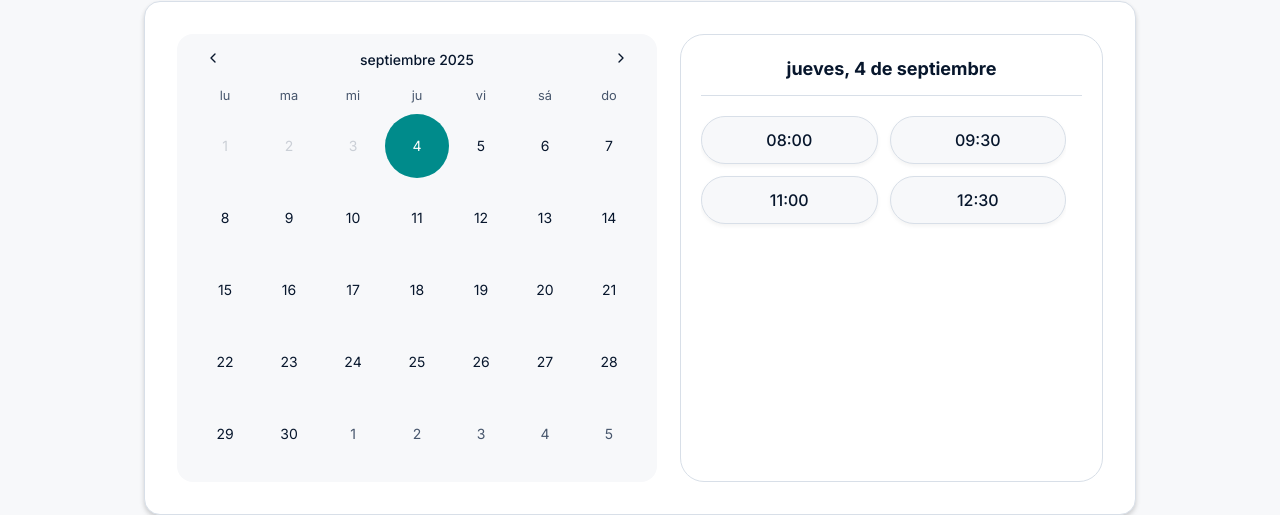
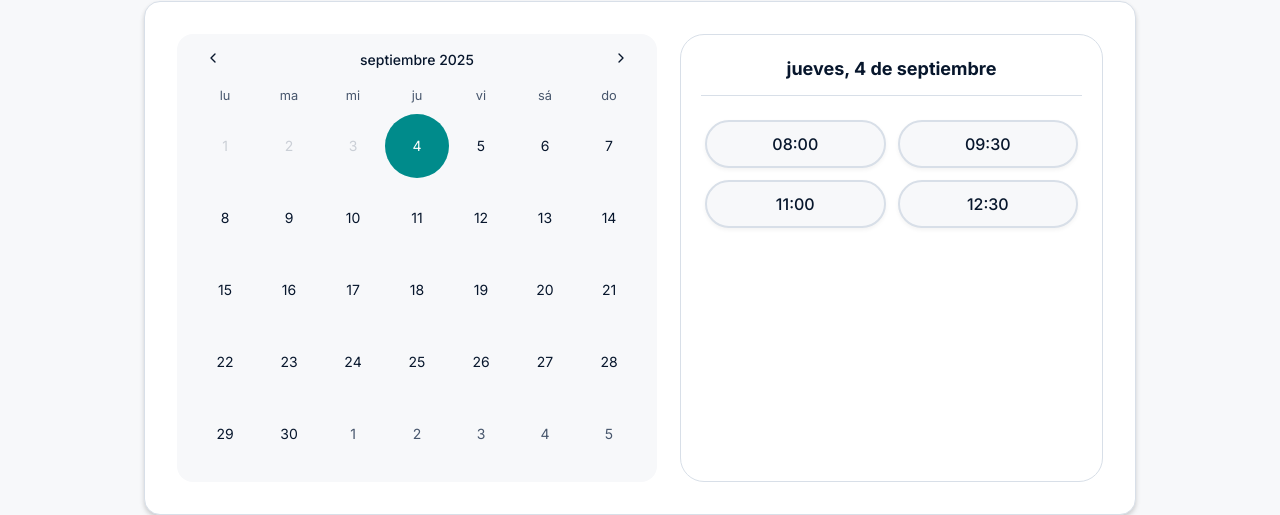
Before and after one commit to melinab1998/TPI-PROGRAMACION-IV, a React (Vite) app in the folder frontend/: page /calendar/1 in a window 1280 px wide. Shown: the part 208-723 px from the top of the page. Built offline with nearby package versions, Linux system fonts and the light colour scheme.

Commit message:
scroll-fix

```diff
--- a/frontend/src/pages/Calendar/Calendar.jsx
+++ b/frontend/src/pages/Calendar/Calendar.jsx
@@ -100,15 +100,19 @@ export default function CalendarPage() {
                                 </p>
                             </div>
 
-                            <ScrollArea className="h-80 pr-4">
+                            <ScrollArea className="h-80">
                                 {(doctorAvailability[format(date, "yyyy-MM-dd")] || []).length > 0 ? (
-                                    <div className="grid grid-cols-2 gap-3">
+                                    <div className="grid grid-cols-2 gap-3 p-1">
                                         {doctorAvailability[format(date, "yyyy-MM-dd")].map((timeSlot) => (
                                             <Button
                                                 key={timeSlot}
                                                 variant={time === timeSlot ? "default" : "outline"}
                                                 size="lg"
-                                                className="h-12 rounded-lg text-base transition-all"
+                                                className={`h-12 rounded-lg text-base transition-all border-2
+            ${time === timeSlot
+                                                        ? "border-primary ring-2 ring-primary/50"
+                                                        : "border-border hover:ring-primary/30"
+                                                    }`}
                                                 onClick={() => setTime(timeSlot)}
                                             >
                                                 {timeSlot}
```
